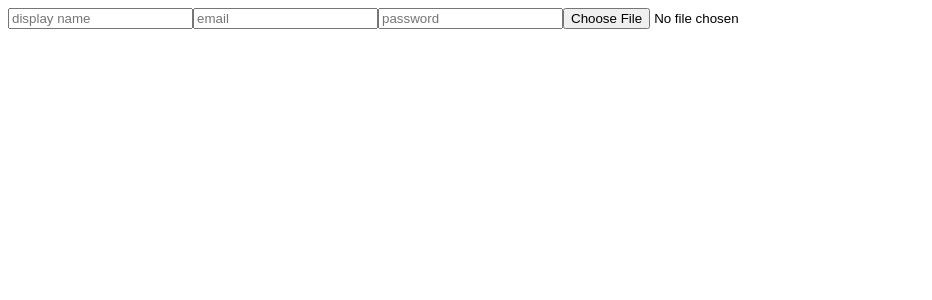
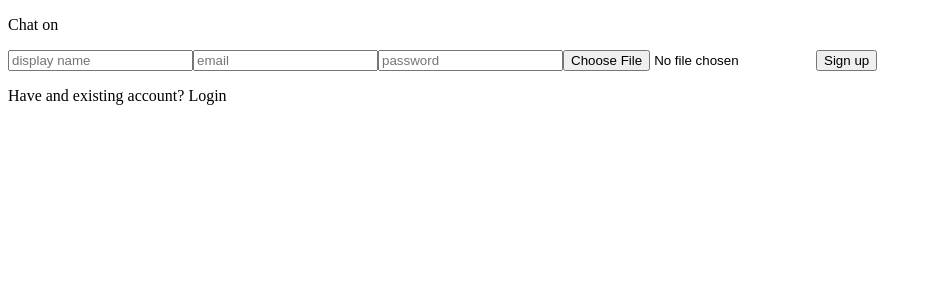
Before and after one commit to Adarsreg/ChatApp, a React (Vite) app: page / in a window 1280 px wide. Shown: the top 300 px of the page, without its empty margins (0-932 px from the left). Built offline with nearby package versions, Linux system fonts and the light colour scheme.

Commit message:
reg framing

```diff
--- a/package.json
+++ b/package.json
@@ -17,6 +17,9 @@
     "@types/react": "^18.0.26",
     "@types/react-dom": "^18.0.9",
     "@vitejs/plugin-react": "^3.0.0",
+    "autoprefixer": "^10.4.13",
+    "postcss": "^8.4.21",
+    "tailwindcss": "^3.2.4",
     "typescript": "^4.9.3",
     "vite": "^4.0.0"
   }
--- /dev/null
+++ b/postcss.config.cjs
@@ -0,0 +1,6 @@
+module.exports = {
+  plugins: {
+    tailwindcss: {},
+    autoprefixer: {},
+  },
+}
--- a/src/App.css
+++ /dev/null
@@ -1,41 +0,0 @@
-#root {
-  max-width: 1280px;
-  margin: 0 auto;
-  padding: 2rem;
-  text-align: center;
-}
-
-.logo {
-  height: 6em;
-  padding: 1.5em;
-  will-change: filter;
-}
-.logo:hover {
-  filter: drop-shadow(0 0 2em #646cffaa);
-}
-.logo.react:hover {
-  filter: drop-shadow(0 0 2em #61dafbaa);
-}
-
-@keyframes logo-spin {
-  from {
-    transform: rotate(0deg);
-  }
-  to {
-    transform: rotate(360deg);
-  }
-}
-
-@media (prefers-reduced-motion: no-preference) {
-  a:nth-of-type(2) .logo {
-    animation: logo-spin infinite 20s linear;
-  }
-}
-
-.card {
-  padding: 2em;
-}
-
-.read-the-docs {
-  color: #888;
-}
--- /dev/null
+++ b/src/main.css
@@ -0,0 +1,3 @@
+@tailwind base;
+@tailwind components;
+@tailwind utilities;
--- a/src/main.tsx
+++ b/src/main.tsx
@@ -5,5 +5,6 @@ import App from './App'
 ReactDOM.createRoot(document.getElementById('root') as HTMLElement).render(
   <React.StrictMode>
     <App />
+
   </React.StrictMode>,
 )
--- a/src/pages/Register.tsx
+++ b/src/pages/Register.tsx
@@ -5,13 +5,20 @@ export function Register() {
 
     return (
         <div className='formcontainer'>
+
             <div className='formwrapper'>
+                <p className="text-sky-400">Chat on</p>
                 <form>
                     <input type="text" placeholder='display name' />
                     <input type="email" placeholder="email" />
                     <input type="password" placeholder='password' />
                     <input type="file" />
+                    <button className="bg-violet-500 hover:bg-violet-600
+                    active:bg-violet-700
+                    focus:outline-none focus:ring focus:ring-violet-300">
+                        Sign up</button>
                 </form>
+                <p>Have and existing account? Login</p>
             </div>
         </div>
     )
```
Also changed, not shown: tailwind.config.cjs (added, +11 -0 lines), 1 other file (tests, documents, lock files or other folders).
